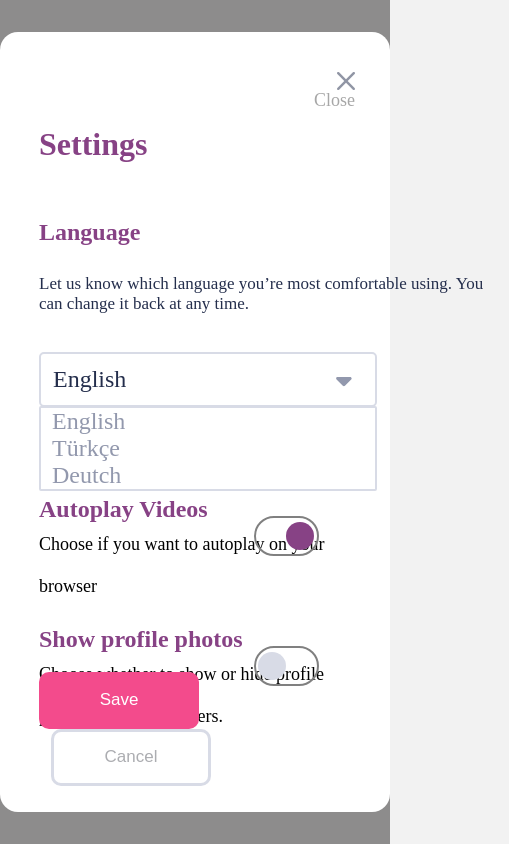
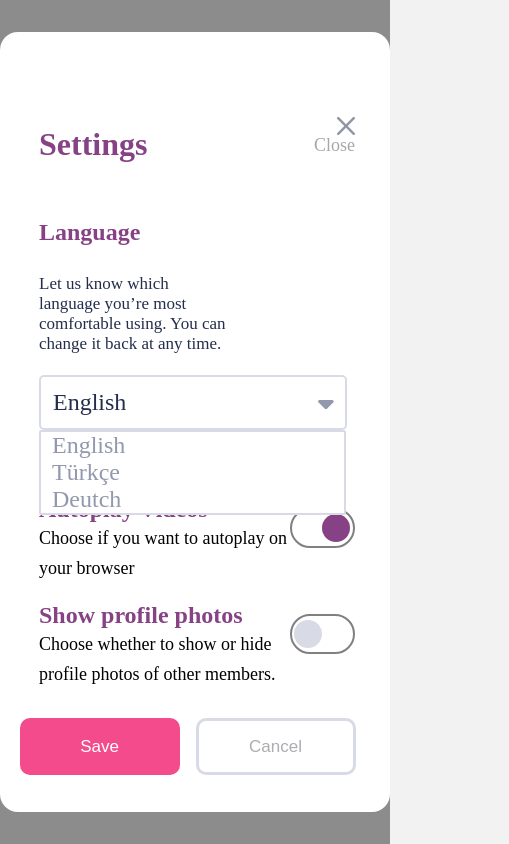
Before and after one commit to yavuzim/CSSApplications, a plain HTML site: page Settings/index.html in a window 390 px wide. Both pictures are taken after a click on the element 344 px from the left and 379 px from the top of the page. Shown: the whole page, 509 px wide, since content can reach past the window. Drawn offline with Linux system fonts and the light colour scheme.

Commit message:
settings

```diff
--- a/Settings/style.css
+++ b/Settings/style.css
@@ -4,7 +4,7 @@
 }
 body{
     background-color: #F2F2F2;
-    overflow-y: hidden;
+    overflow-x: hidden;
 }
 .container{
     width: 100%;
@@ -89,7 +89,7 @@ body{
     font-weight: 900;
 }
 .modal-explanation{
-    width: 470px;
+    width: 50%;
     position: absolute;
     top: 31%;
     left: 10%;
@@ -111,7 +111,6 @@ body{
     font-size: 24px;
     padding: 12px;
     color: #242E4C;
-
 }
 .select-img{
     position: absolute;
@@ -164,7 +163,8 @@ body{
 }
 .settings-select>.settings-select-text>p{
     font-size: 18px;
-    line-height: 42px;
+    line-height: 30px;
+    width: 75%;
 }
 .settings-select>.settings-select-text>.check1{
     width: 65px;
@@ -249,3 +249,90 @@ body{
 .btn-cancel:hover{
     border:2px solid rgb(85, 84, 84);
 }
+@media only screen and (min-width:483px){
+    .buttons{
+        width: 80%;
+        height: auto;
+        position: absolute;
+        top: 88%;
+        left: 10%;
+    }
+    .dropdown{
+        position: absolute;
+        top: 44%;
+        left: 10%;
+        user-select: none;
+    }
+
+}
+@media only screen and (min-width:414px){
+    .settings-select{
+        width: 85%;
+        position: absolute;
+        top: 57%;
+        left: 10%;
+    }
+    .buttons{
+        width: 85%;
+        height: auto;
+        position: absolute;
+        top: 88%;
+        left: 10%;
+    }
+    .dropdown{
+        position: absolute;
+        top: 44%;
+        left: 10%;
+        user-select: none;
+    }
+
+}
+@media only screen and (min-width:375px) and (max-width:400px){
+    .close-field{
+        display: inline-block;
+        position:absolute;
+        right: 35px;
+        top: 85px;
+        user-select: none;
+    }
+    .settings-select{
+        width: 88%;
+        position: absolute;
+        top: 57%;
+        left: 10%;
+    }
+    .buttons{
+        width: 90%;
+        height: auto;
+        position: absolute;
+        top: 88%;
+        left: 5%;
+    }
+    .dropdown-title{
+        width:280px;
+        border: 2px solid #D8DBE6;
+        border-radius: 5px;
+        font-size: 24px;
+        padding: 12px;
+        color: #242E4C;
+    }
+    .dropdown{
+        width: 320px;
+        position: absolute;
+        top: 44%;
+        left: 10%;
+        user-select: none;
+    }
+    .dropdown-select{
+        width: 303px;
+        border: 2px solid #D8DBE6;
+        user-select: none;
+        border-radius: 2px;
+        font-size: 24px;
+        color: #9298AD;
+        position: absolute;
+        top: 51%;
+        left: 10%;
+        display: none;
+    }
+}
```
